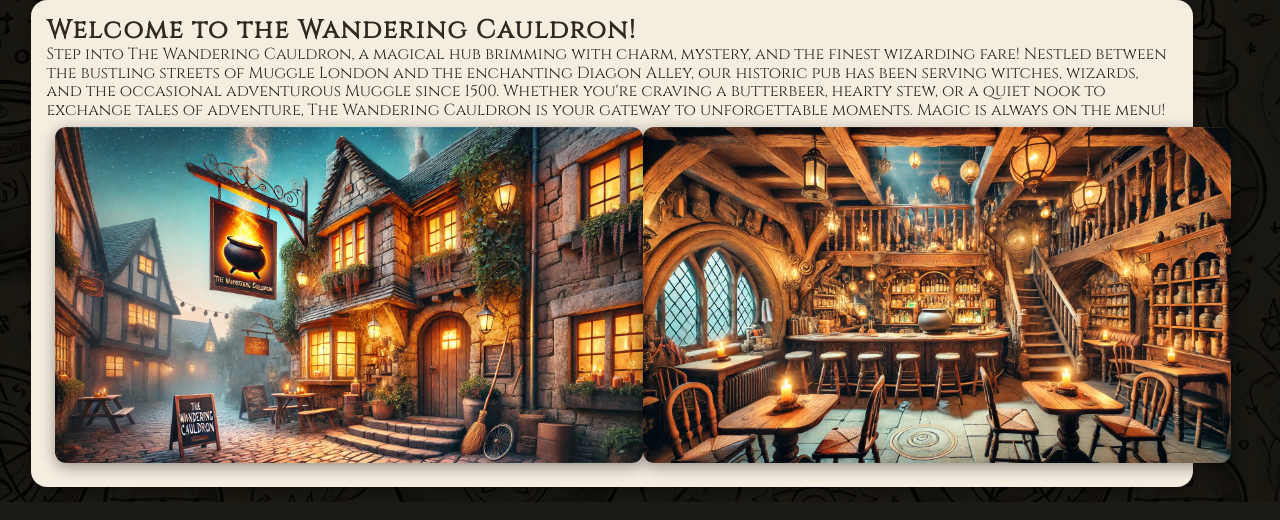
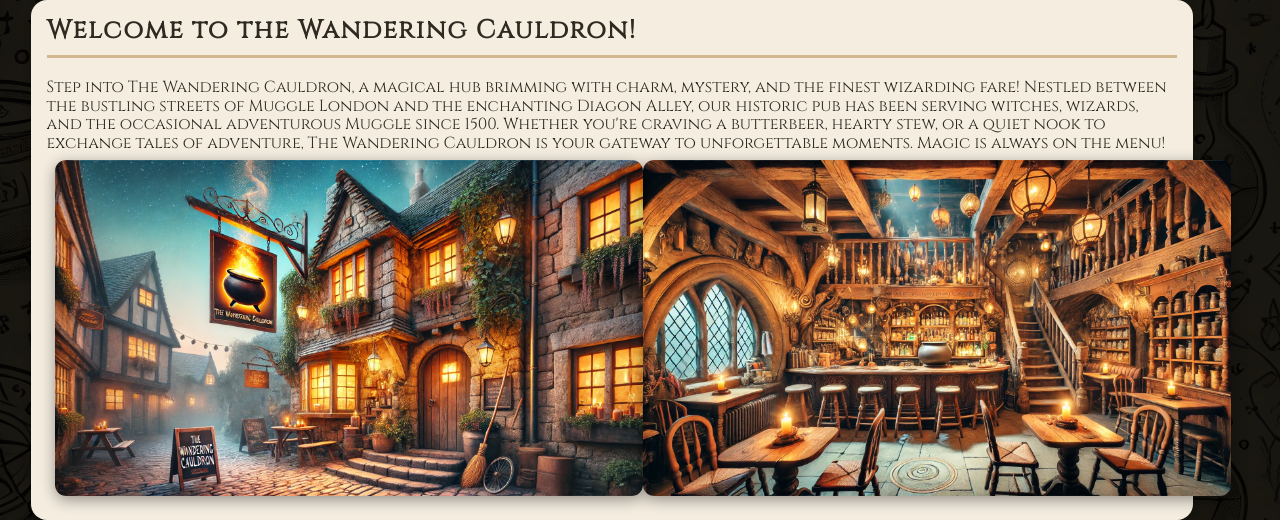
Before and after one commit to gp2856/restaurant_page, a website built with webpack: page src/template.html in a window 1280 px wide. Shown: the part 298-818 px from the top of the page. Built offline with nearby package versions, Linux system fonts and the light colour scheme.

Commit message:
botttom border under the p3 adds a nice visual divider between the heading and the content

```diff
--- a/src/styles/styles.css
+++ b/src/styles/styles.css
@@ -113,4 +113,7 @@ nav {
     margin: 0;
     display: grid;
     grid-template-columns: auto auto;
+    border-bottom: 3px solid #D1B88F;
+    margin-bottom: 20px;
+    padding-bottom: 10px;
 }
```
